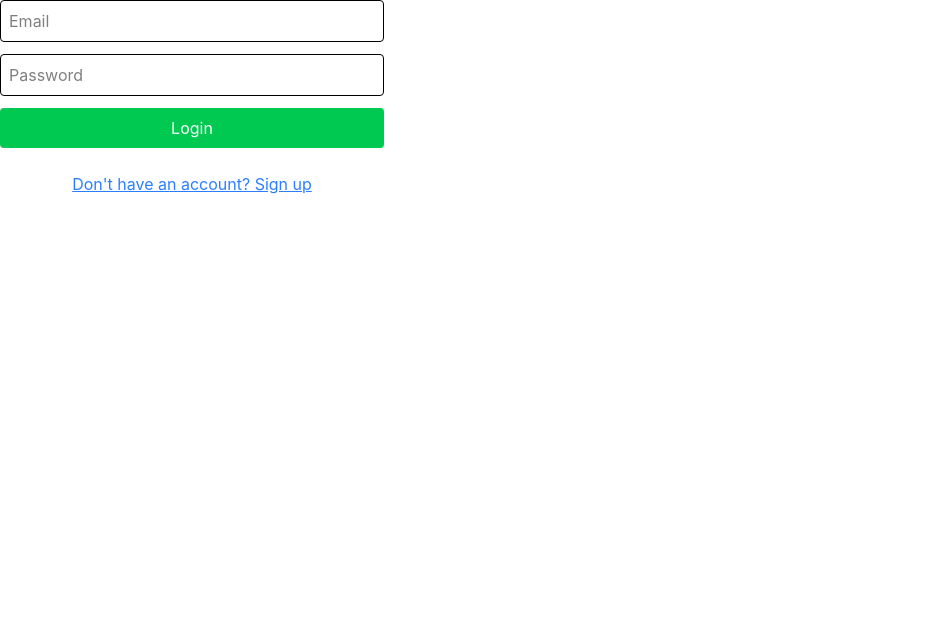
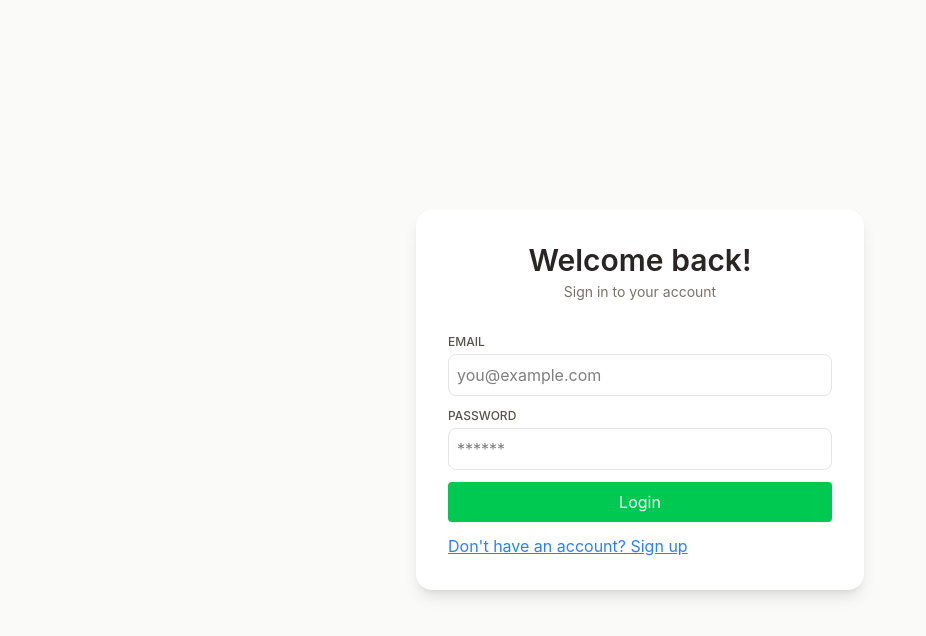
Before and after one commit to NatalieVinyu/Notes-App, a React (Vite) app in the folder client/: page / in a window 1280 px wide. Shown: the top 636 px of the page, without its empty margins (0-926 px from the left). Built offline with nearby package versions, Linux system fonts and the light colour scheme; no server answers.

Commit message:
Add navbar with user info and logout functionality

```diff
--- a/client/src/App.jsx
+++ b/client/src/App.jsx
@@ -3,31 +3,45 @@ import api from "./services/api";
 import SignUp from './pages/SignUp';
 import Login from './pages/Login';
 import Dashboard from './pages/Dashboard';
+import Navbar from './components/Navbar';
 
 function App() {
   const [loading, setLoading] = useState(true);
   const [isAuth, setIsAuth] = useState(false);
   const [authMode, setAuthMode] = useState("login");
+  const [user, setUser] = useState(null);
 
-  useEffect(() => {
     const checkAuth = async () => {
       try {
-        await api.get("/auth/me");
+        const res = await api.get("/auth/me");
         setIsAuth(true);
+        setUser(res.data);
       } catch (err) {
         setIsAuth(false);
+        setUser(null);
       } finally {
         setLoading(false);
       }
     };
+
+    useEffect(() => {
       checkAuth();
     }, []);
 
     //--------- LOGGING OUT----------------
   const handleLogout = async () => {
+    try {
     await api.post("/auth/logout");
+    } catch (err) {
+      console.log(err);
+    }
+
     setIsAuth(false);
+    setUser(null);
     setAuthMode("login");
+
+    localStorage.removeItem("user");
+    localStorage.removeItem("auth");
   };
 
     if (loading) return <p>Loading...</p>
@@ -36,12 +50,12 @@ function App() {
     if (!isAuth) {
       return authMode === "login" ? (
         <Login
-          onLoginSuccess={() => setIsAuth(true)}
+          onLoginSuccess={checkAuth}
           goToSignup={() => setAuthMode("signup")}
         />
       ) : (
         <SignUp
-          onSignupSuccess={() => setIsAuth(true)}
+          onSignupSuccess={checkAuth}
           goToLogin={() => setAuthMode("login")}
         />
       );
@@ -49,18 +63,16 @@ function App() {
 
   //AUTHENTICATED
   return (
-    <div className='m-10'>
-      <h1 className='text-3xl'>Notes App</h1>
-      <button
-        onClick={handleLogout}
-        className='text-red-500 hover:undeline pb-4'
-      >
-        Logout
-      </button>
+    <div className='min-h-screen bg-stone-50'>
+      {/* NAVBAR WITH LOGOUT BUTTON */}
+      <Navbar user={user} onLogout={handleLogout} />
 
-      <Dashboard />
+      {/* DASHBOARD */}
+      <div className='p-6'>
+        <Dashboard />
+      </div>
     </div>
   )
 }
 
-export default App
+export default App;
--- /dev/null
+++ b/client/src/components/Navbar.jsx
@@ -0,0 +1,69 @@
+//NAVBAR.JSX
+import { useEffect, useState } from "react";
+
+function Navbar({ onLogout }) {
+  const [user, setUser] = useState(null);
+
+  useEffect(() => {
+    const syncUser = () => {
+      const storedUser = JSON.parse(localStorage.getItem("user"));
+      setUser(storedUser);
+    }
+
+      syncUser();
+      window.addEventListener("storage", syncUser);
+
+      return () => window.removeEventListener("storage", syncUser);
+  }, []);
+
+  const handleLogout = () => {
+    localStorage.removeItem("user");
+    localStorage.removeItem("auth");
+    onLogout?.();
+    window.location.href = "/";
+  };
+
+  return (
+    <nav className="w-full bg-white border-b border-stone-200 px-6 py-4 shadow-sm">
+      <div className="max-w-6xl mx-auto flex items-center justify-between">
+
+        {/* LEFT - WELCOME */}
+        <div className="text-lg font-semibold text-stone-800">
+          {user ? (
+            <span>
+              Welcome,{" "}
+              <span className="font-medium text-gray-800">
+                {user.name || "User"}
+              </span>
+            </span>
+          ) : (
+            "Welcome"
+          )}
+        </div>
+
+        {/* RIGHT - USER INFO + LOGOUT */}
+        <div className="flex items-center gap-4">
+
+          {/* EMAIL */}
+          {user && (
+            <div className="hidden sm:block text-xs text-gray-500">
+              {user.email}
+            </div>
+          )}
+
+          {/* LOGOUT */}
+          <button
+            onClick={handleLogout}
+            className="bg-red-500 text-white text-sm px-3 py-2 rounded-lg
+            hover:bg-red-600 transition"
+          >
+            Logout
+          </button>
+
+        </div>
+      </div>
+    </nav>
+  );
+}
+
+export default Navbar;
--- a/client/src/pages/Login.jsx
+++ b/client/src/pages/Login.jsx
@@ -20,7 +20,6 @@ function Login({ onLoginSuccess, goToSignup }) {
 
       setMessage("Login successful");
       onLoginSuccess();
-      window.location.href = "/notes";
 
     } catch (err) {
       setMessage(err.response?.data?.error || "Login failed");
@@ -30,35 +29,56 @@ function Login({ onLoginSuccess, goToSignup }) {
   };
 
   return (
+    <div className='min-h-screen flex items-center justify-center bg-stone-50'>
+      <div className='w-full max-w-md bg-white rounded-2xl shadow-lg p-8'>
+        {/* HEADER */}
+        <div className='text-center mb-8'>
+          <h1 className='text-3xl font-semibold text-stone-800'>Welcome back!</h1>
+          <p className='text-sm text-stone-500 mt-1'>Sign in to your account</p>
+        </div>
+
+        {/* FORM */}
+        <form onSubmit={handleLogin} className="space-y-3">
+
+          {/* EMAIL */}
           <div>
-    <form onSubmit={handleLogin} className="flex flex-col gap-3 max-w-sm">
+            <label className='block text-xs font-medium text-stone-600 mb-1'>EMAIL</label>
             <input
               type="email"
-        placeholder="Email"
+              placeholder="you@example.com"
               value={email}
               onChange={(e) => setEmail(e.target.value)}
               required
-        className="border p-2 rounded"
+              className="w-full p-2 rounded-lg bg-white border border-stone-200 focus:outline-none focus:border-green-400"
             />
+          </div>
 
+          {/* PASSWORD */}
+          <div>
+            <label className='block text-xs font-medium text-stone-600 mb-1'>PASSWORD</label>
             <input
               type="password"
-        placeholder="Password"
+              placeholder="******"
               value={password}
               onChange={(e) => setPassword(e.target.value)}
               required
-        className="border p-2 rounded"
+              className="w-full p-2 rounded-lg bg-white border border-stone-200 focus:outline-none focus:border-green-400"
             />
+          </div>
 
+          {/* BUTTON */}
           <button
             type="submit"
             disabled={loading}
-        className="bg-green-500 text-white p-2 rounded hover:bg-green-600 disabled:opacity-50"
+            className="w-full bg-green-500 text-white p-2 rounded hover:bg-green-600 disabled:cursor-not-allowed disabled:opacity-50"
           >
             {loading ? "Logging in..." : "Login"}
           </button>
 
-      <p className="text-sm text-gray-600">{message}</p>
+          {/* MESSAGE */}
+          {message && (
+            <p className={`text-sm text-center mt-2 ${message.includes("successful") ? "text-green-600" : "text-red-500"}`}>{message}</p>
+          )}
 
           <button
             type="button"
@@ -70,6 +90,8 @@ function Login({ onLoginSuccess, goToSignup }) {
         </form>
       </div>
 
+    </div>
+
   )
 }
 
--- a/client/src/services/api.js
+++ b/client/src/services/api.js
@@ -7,13 +7,8 @@ const api = axios.create({
 });
 
 api.interceptors.response.use(
-  (res) => res,
-  (err) => {
-    if (err.response?.status === 401) {
-      window.location.href = "/";
-    }
-    return Promise.reject(err);
-  }
+  res => res,
+  err => Promise.reject(err)
 );
 
 export default api;
```
Lines whose indentation alone changed are shown as unchanged.
